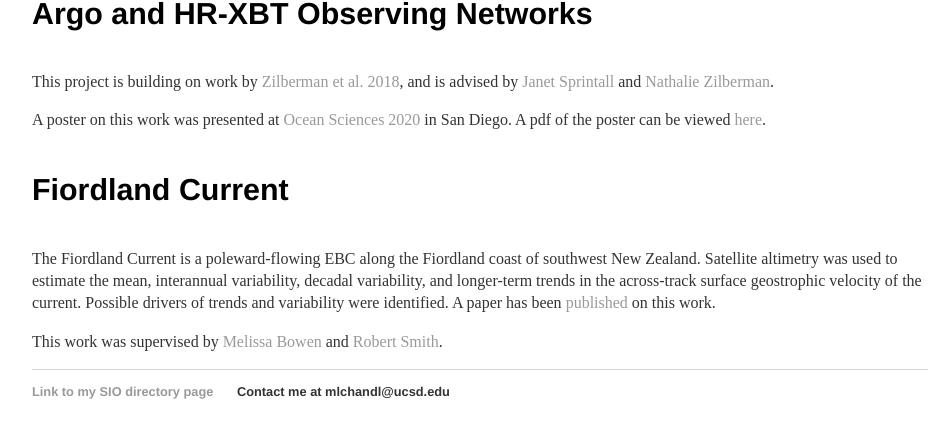
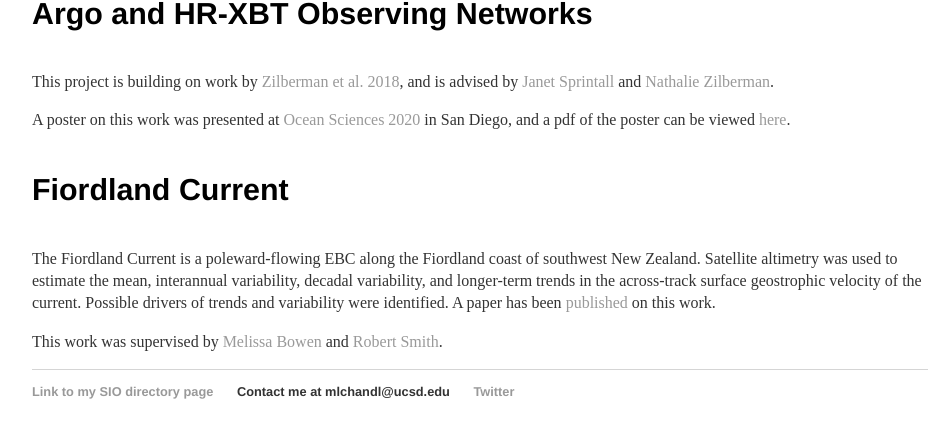
Before and after one commit to mlchandler/mlchandler.github.io, a Jekyll site: the page built from research/index.html, in a window 1280 px wide. Shown: the part 269-707 px from the top of the page, without its empty margins (160-1112 px from the left). Built offline with Jekyll 4.4.1, drawn with Linux system fonts in a browser that asks for light colours.

Commit message:
twitter link

```diff
--- a/_layouts/default.html
+++ b/_layouts/default.html
@@ -27,6 +27,7 @@
    <ul>
    <li><a href="https://scripps.ucsd.edu/profiles/mlchandl">Link to my SIO directory page</a></li>
    <li>Contact me at mlchandl@ucsd.edu</a></li>
+   <li><a href="https://twitter.com/nz_mitch_">Twitter</a></li>
    </ul>
   </footer>
   </body>
--- a/research/index.html
+++ b/research/index.html
@@ -16,7 +16,7 @@ This project is building on work by <a href="https://journals.ametsoc.org/doi/fu
 </p>
 
 <p>
-A poster on this work was presented at <a href="https://agu.confex.com/agu/osm20/meetingapp.cgi/Paper/653466">Ocean Sciences 2020</a> in San Diego. A pdf of the poster can be viewed <a href="Chandler_OSM_poster_draft_final.pdf">here</a>.
+A poster on this work was presented at <a href="https://agu.confex.com/agu/osm20/meetingapp.cgi/Paper/653466">Ocean Sciences 2020</a> in San Diego, and a pdf of the poster can be viewed <a href="Chandler_OSM_poster_draft_final.pdf">here</a>.
 </p>
 
 
```
